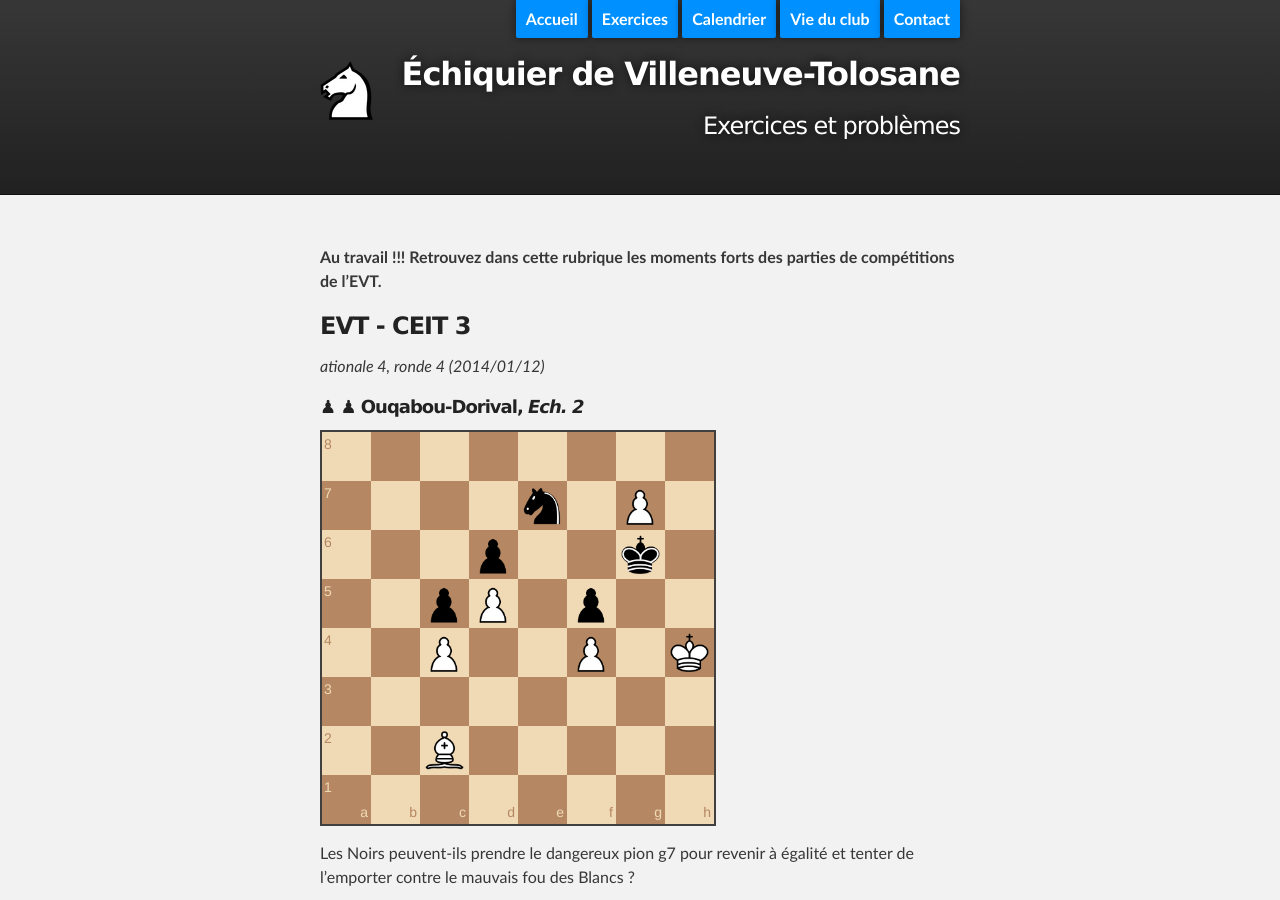
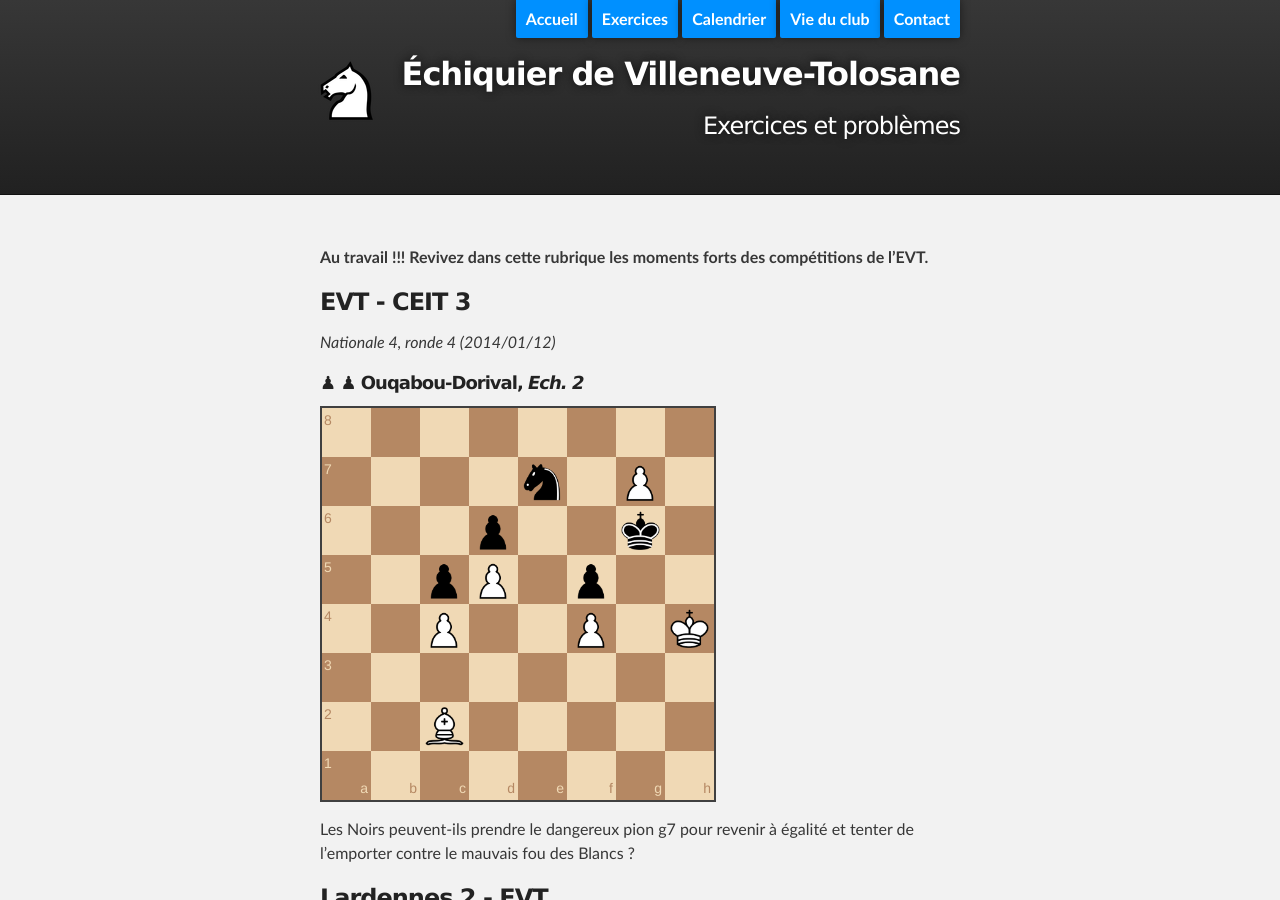
Before and after one commit to echiquier-villeneuve-tolosane/echiquier-villeneuve-tolosane.github.io, a Jekyll site: the page built from exercices.md, in a window 1280 px wide and 900 px high. Built offline with Jekyll 4.4.1, drawn with Linux system fonts in a browser that asks for light colours; nearby versions of some CDN libraries.

Commit message:
exercices.md mis à jour

```diff
--- a/exercices.md
+++ b/exercices.md
@@ -5,10 +5,10 @@ root: .
 title: Exercices et problèmes
 ---
 
-**Au travail !!! Retrouvez dans cette rubrique les moments forts des parties de compétitions de l'EVT.**
+**Au travail !!! Revivez dans cette rubrique les moments forts des compétitions de l'EVT.**
 
 ### EVT - CEIT 3
-_ationale 4, ronde 4 (2014/01/12)_
+_Nationale 4, ronde 4 (2014/01/12)_
 
 ##### &#9823; &#9823;  **Ouqabou-Dorival**, _Ech. 2_
 
```
